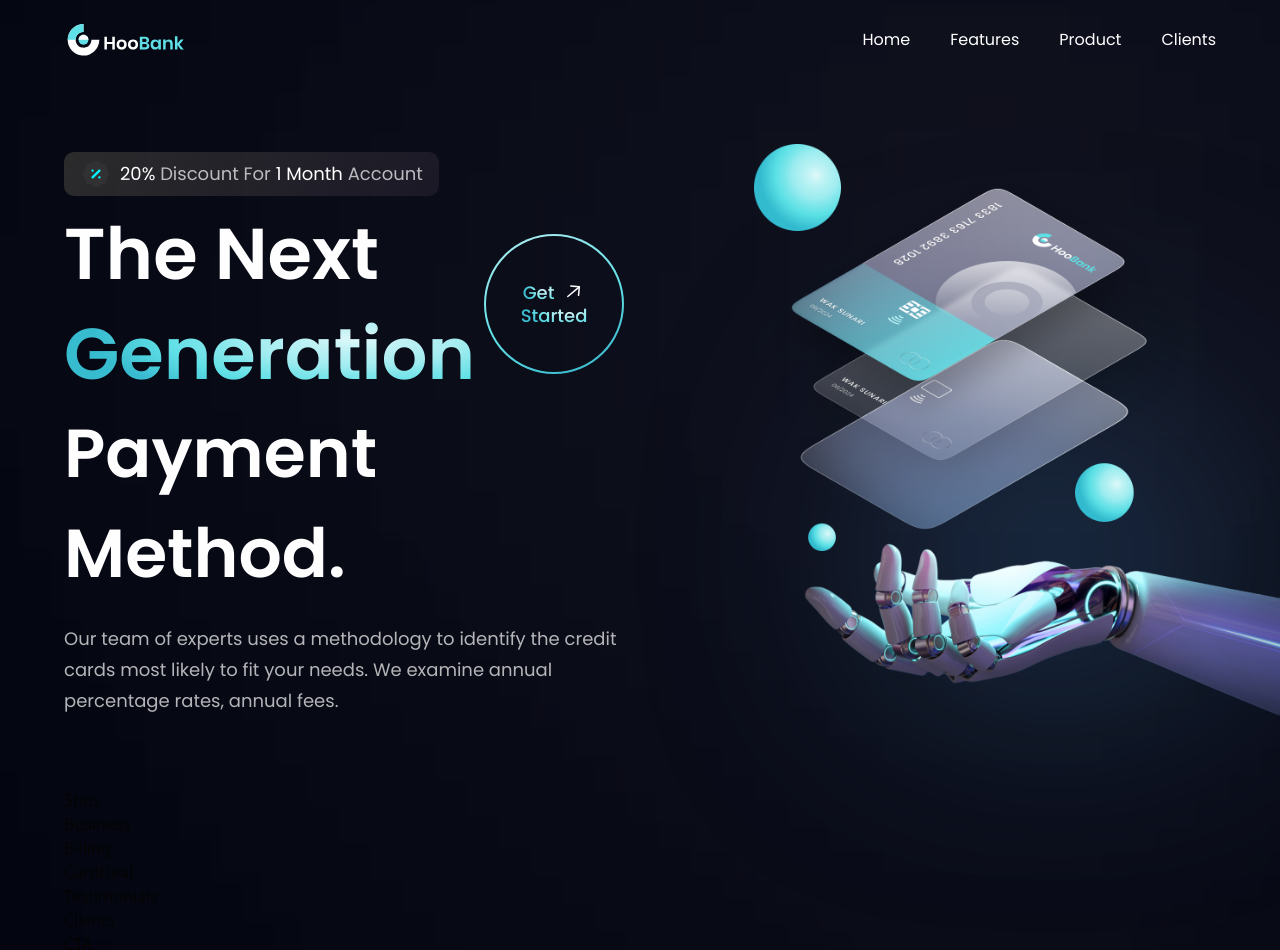
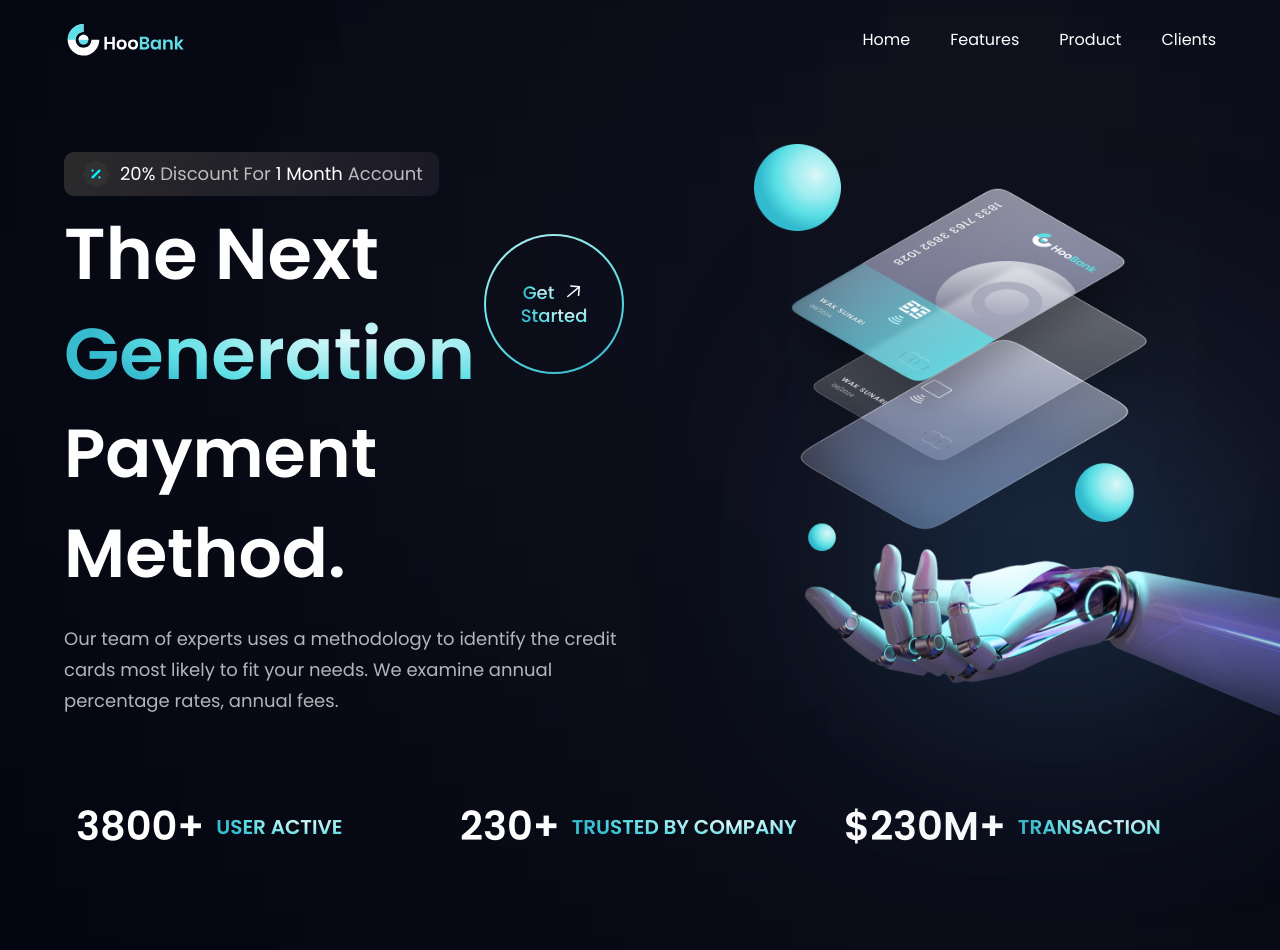
Before and after one commit to Jogopin/tw-modern-business, a React (Vite) app: page / in a window 1280 px wide. Shown: the top 950 px of the page. Built offline with nearby package versions, Linux system fonts and the light colour scheme.

Commit message:
add Stats Component

```diff
--- a/src/components/Stats.jsx
+++ b/src/components/Stats.jsx
@@ -1,8 +1,17 @@
-import React from 'react'
-
+import {stats} from '../constants'
+import styles from '../style'
 const Stats = () => {
   return (
-    <div>Stats</div>
+    <section className={`${styles.flexCenter} flex-row flex-wrap sm:mb-20 mb-6`}>
+      {stats.map((stat)=>(
+        <div key={stat.id} className={`flex-1 flex justify-start items-center flex-row m-3`}>
+          <h4 className='font-poppins font-semibold xs:text-[40px] text-[30px] xs:leading-[53px] leading-[43px] text-white'>{stat.value}</h4>
+          <p className='font-poppins font-semibold xs:text-[20px] text-[15px] xs:leading-[26px] leading-[21px] text-gradient uppercase ml-3'>{stat.title}</p>
+
+        </div>
+      ))}
+
+    </section>
   )
 }
 
```
